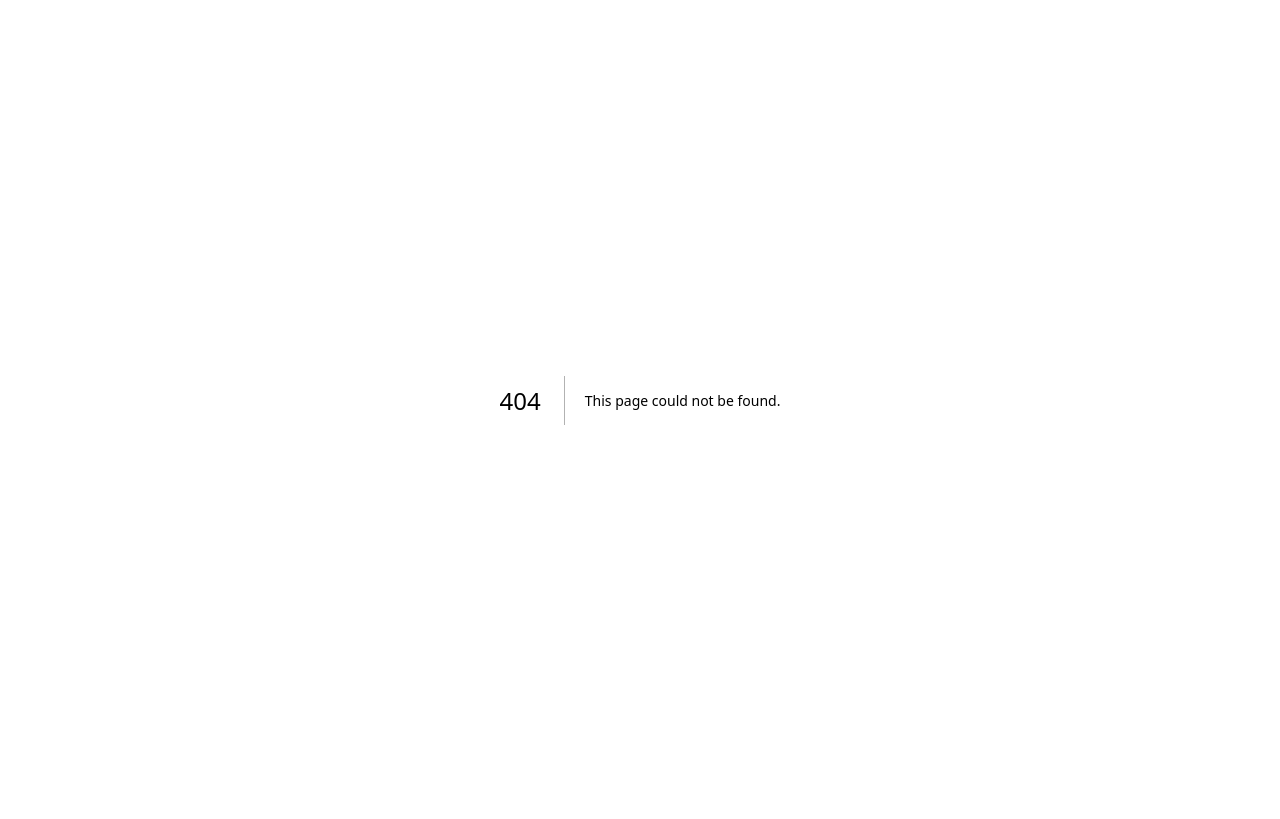
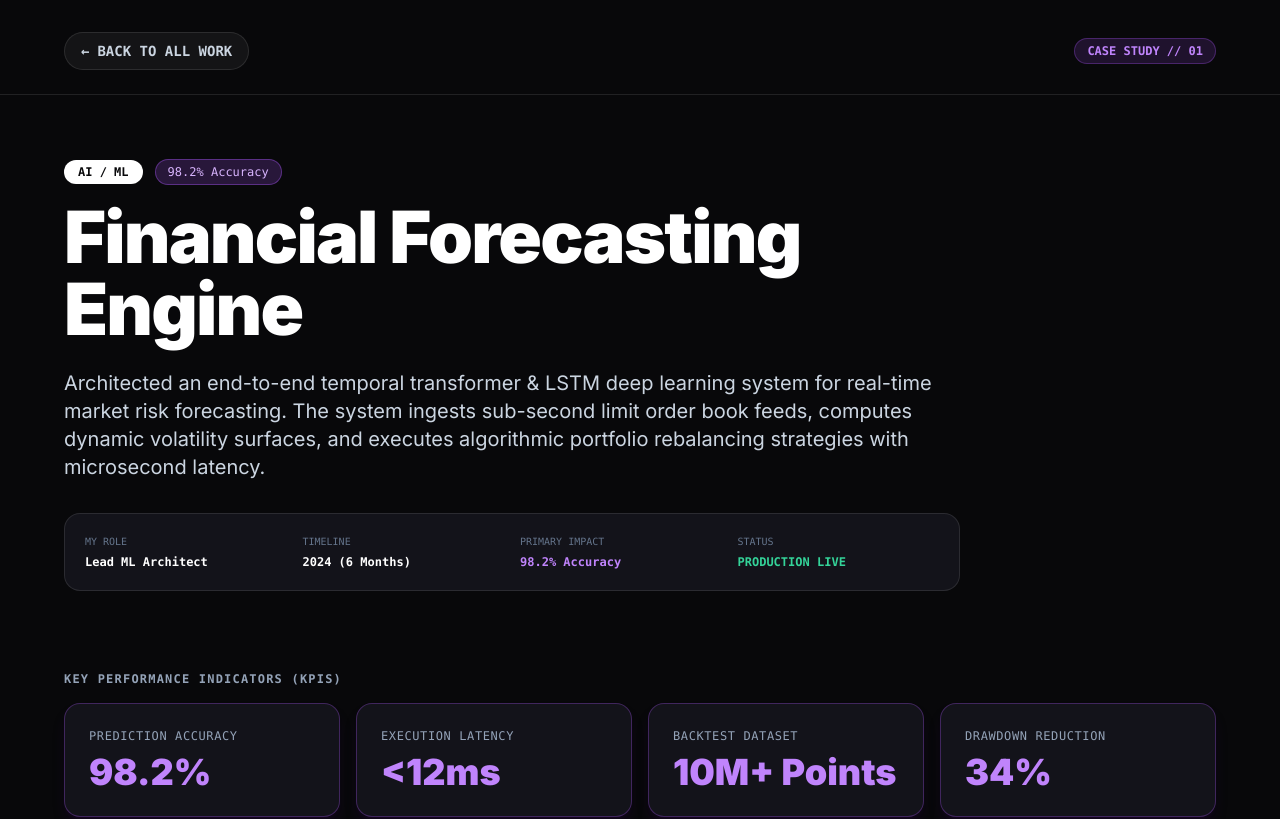
Before and after one commit to kaali7/Portfolio, a Next.js app: page /work/1 in a window 1280 px wide. Before the commit this address had no page. Shown: the top 819 px of the page. Built offline with nearby package versions, Linux system fonts and the light colour scheme.

Commit message:
refactor(routes): relocate project detail page from app/projects/[id] to app/work/[id]

```diff
--- a/app/projects/[id]/page.tsx
+++ b/app/work/[id]/page.tsx
@@ -22,11 +22,11 @@ export default function ProjectDetailPage({ params }: { params: { id: string } }
       {/* Top Header Navigation Bar */}
       <header className="max-w-7xl mx-auto px-6 sm:px-10 lg:px-16 pt-8 pb-6 flex items-center justify-between border-b border-white/10 relative z-20">
         <Link
-          href="/#projects"
+          href="/work"
           className="inline-flex items-center gap-2 text-xs sm:text-sm font-mono font-bold text-slate-300 hover:text-white px-4 py-2 rounded-full bg-white/5 hover:bg-white/15 border border-white/10 transition-all cursor-pointer"
         >
           <span>←</span>
-          <span>BACK TO ALL PROJECTS</span>
+          <span>BACK TO ALL WORK</span>
         </Link>
 
         <div className="flex items-center gap-3">
@@ -198,7 +198,7 @@ export default function ProjectDetailPage({ params }: { params: { id: string } }
       <footer className="max-w-7xl mx-auto px-6 sm:px-10 lg:px-16 pt-12 mt-12 border-t border-white/10 flex items-center justify-between">
         {prevProject ? (
           <Link
-            href={`/projects/${prevProject.id}`}
+            href={`/work/${prevProject.id}`}
             className="group flex flex-col items-start cursor-pointer"
           >
             <span className="text-[10px] font-mono text-slate-500 uppercase tracking-widest group-hover:text-purple-400 transition-colors">
@@ -212,7 +212,7 @@ export default function ProjectDetailPage({ params }: { params: { id: string } }
 
         {nextProject && (
           <Link
-            href={`/projects/${nextProject.id}`}
+            href={`/work/${nextProject.id}`}
             className="group flex flex-col items-end text-right cursor-pointer"
           >
             <span className="text-[10px] font-mono text-slate-500 uppercase tracking-widest group-hover:text-purple-400 transition-colors">
--- a/app/work/page.tsx
+++ b/app/work/page.tsx
@@ -231,7 +231,7 @@ export default function WorkPage() {
                   </div>
 
                   <Link
-                    href={`/projects/${project.id}`}
+                    href={`/work/${project.id}`}
                     className="px-5 py-2.5 bg-white text-[#08080A] hover:bg-purple-500 hover:text-white rounded-full text-xs font-mono font-black tracking-wider transition-all duration-200 flex items-center gap-2 flex-shrink-0 shadow-md group/btn"
                   >
                     <span>VIEW CASE STUDY</span>
--- a/components/Projects.tsx
+++ b/components/Projects.tsx
@@ -126,7 +126,7 @@ export function Projects() {
                     </div>
 
                     <Link
-                      href={`/projects/${activeProject.id}`}
+                      href={`/work/${activeProject.id}`}
                       className="px-6 py-2.5 bg-[#08080A] hover:bg-purple-700 text-white rounded-full text-xs font-mono font-black tracking-wider transition-colors duration-200 shadow-md flex items-center justify-center gap-2 flex-shrink-0 cursor-pointer group"
                     >
                       <span>VIEW FULL CASE STUDY</span>
--- a/components/Skills.tsx
+++ b/components/Skills.tsx
@@ -416,7 +416,7 @@ export function Skills() {
                     {selectedModalDomain.projects.map((proj) => (
                       <Link
                         key={proj.id}
-                        href={`/projects/${proj.id}`}
+                        href={`/work/${proj.id}`}
                         className="inline-flex items-center gap-1 text-[11px] font-mono text-white bg-purple-600/30 hover:bg-purple-600/50 border border-purple-400/40 px-2.5 py-0.5 rounded-lg transition-all"
                       >
                         <span>{proj.name}</span>
```
Also changed, not shown: doc/current.md (+1 -1 lines).
